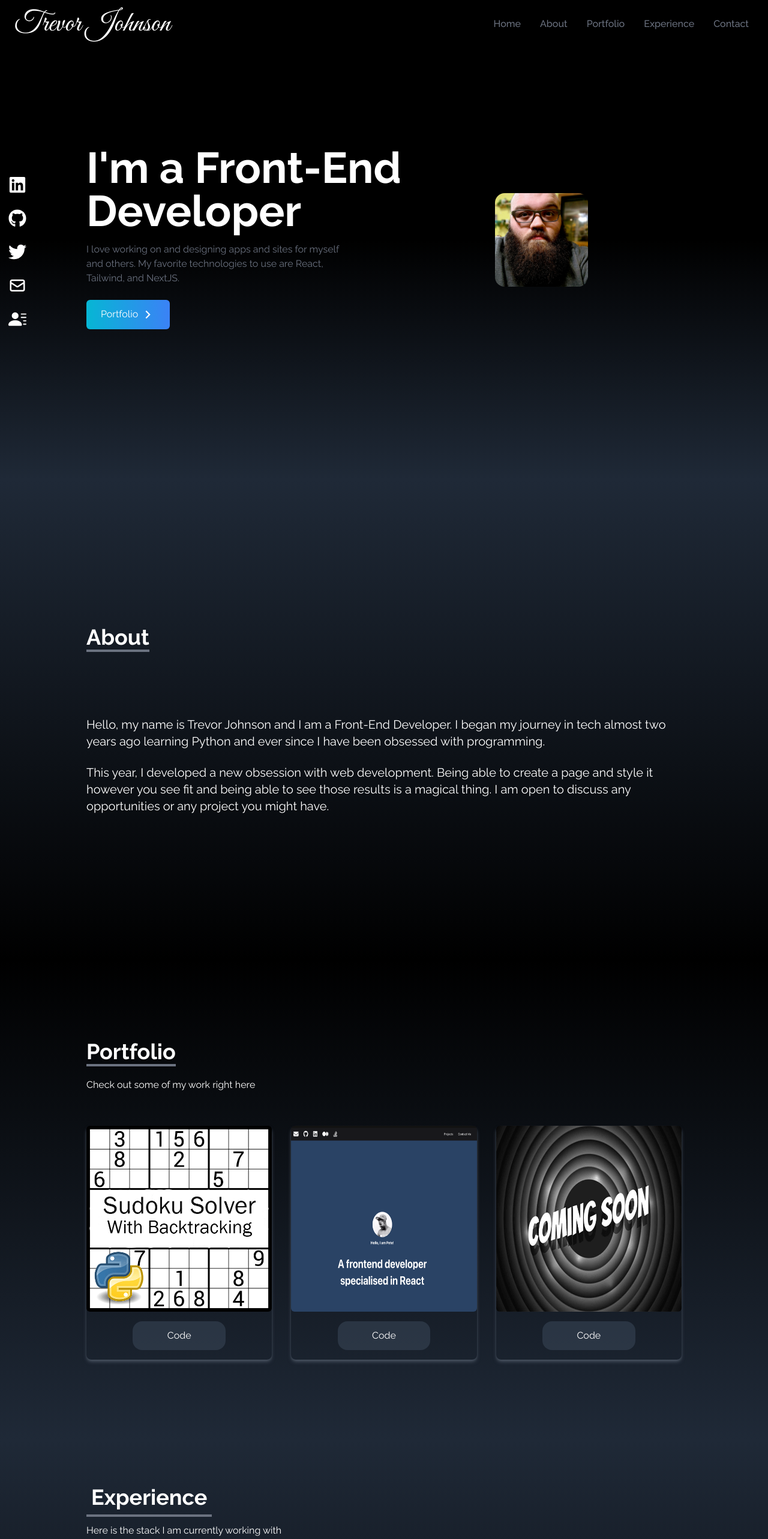
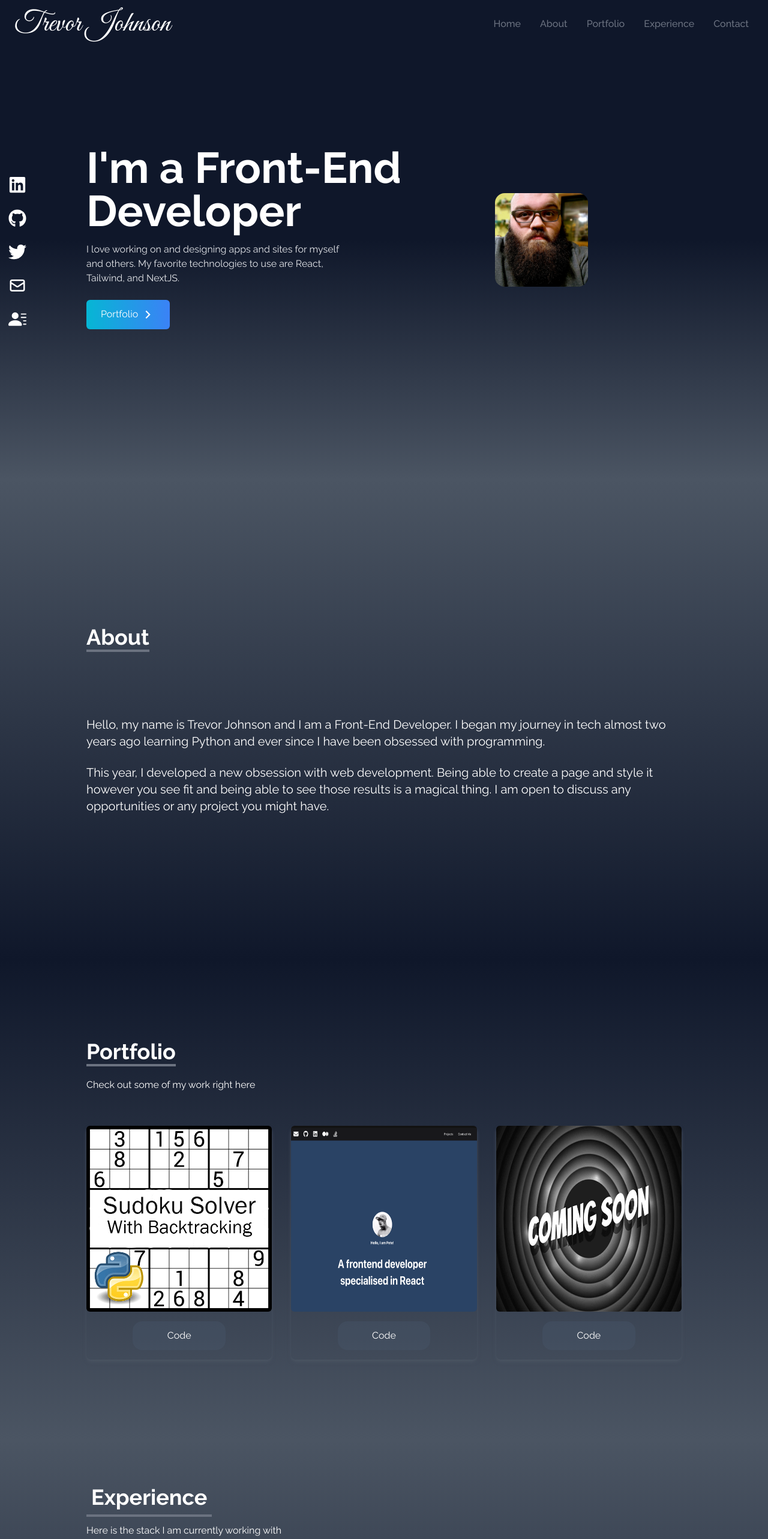
Before and after one commit to tJohnsonAce/myPortfolio, a React (Create React App) app: page / in a window 1280 px wide. Shown: the top 2566 px of the page at 60% size. Built offline with nearby package versions, Linux system fonts and the light colour scheme.

Commit message:
changed colors

```diff
--- a/src/components/About.jsx
+++ b/src/components/About.jsx
@@ -2,7 +2,7 @@ import React from 'react'
 
 const About = () => {
   return (
-    <div name="about" className='w-full h-screen bg-gradient-to-b from-gray-800 to to-black text-white'>
+    <div name="about" className='w-full h-screen bg-gradient-to-b from-gray-600 to to-slate-900 text-white'>
       <div className='max-w-screen-lg p-4 mx-auto flex flex-col justify-center w-full h-full'>
         <div className='pb-8'>
           <p className='text-4xl font-bold inline border-b-4 border-gray-500'>
--- a/src/components/Contact.jsx
+++ b/src/components/Contact.jsx
@@ -2,7 +2,7 @@ import React from 'react'
 
 const Contact = () => {
   return (
-    <div name='contact' className='w-full h-screen bg-gradient-to-b from-black to bg-gray-800 text-white'>
+    <div name='contact' className='w-full h-screen bg-gradient-to-b from-slate-900 to bg-gray-600 text-white'>
       <div className='flex flex-col p-4 justify-center max-w-screen-lg mx-auto h-full'>
         <div className='pb-8'>
           <p className='text-4xl font-bold inline border-b-4 border-gray-500'>
--- a/src/components/Experience.jsx
+++ b/src/components/Experience.jsx
@@ -55,7 +55,7 @@ const Experience = () => {
   ]
 
   return (
-    <div name='experience' className='bg-gradient-to-b from-gray-800 to-black w-full h-screen'>
+    <div name='experience' className='bg-gradient-to-b from-gray-600 to-slate-900 w-full h-screen'>
       <div className='max-w-screen-lg mx-auto p-4 flex flex-col justify-center w-full h-full text-white'>
 
         <div>
--- a/src/components/Home.jsx
+++ b/src/components/Home.jsx
@@ -5,14 +5,14 @@ import { Link } from 'react-scroll'
 
 const Home = () => {
   return (
-    <div name='home' className='h-screen w-full bg-gradient-to-b from-black via-black to-gray-800'>
+    <div name='home' className='h-screen w-full bg-gradient-to-b from-slate-900 via-slate-900 to-gray-600'>
 
       <div className='max-w-screen-lg mx-auto flex flex-col items-center justify-center h-full px-4 md:flex-row'>
         <div className='flex flex-col justify-center h-full'>
           <h2 className='text-4xl sm:text-7xl font-bold text-white'>
             I'm a Front-End Developer
           </h2>
-          <p className='text-gray-500 py-4 max-w-md'>
+          <p className='text-gray-200 py-4 max-w-md'>
             I love working on and designing apps and sites for myself and others. My favorite technologies to use are React, Tailwind, and NextJS.
           </p>
 
--- a/src/components/NavBar.jsx
+++ b/src/components/NavBar.jsx
@@ -29,7 +29,7 @@ const NavBar = () => {
 	]
 
 	return (
-    <div className='flex justify-between items-center w-full h-20 px-4 text-white bg-black fixed'>
+    <div className='flex justify-between items-center w-full h-20 px-4 text-white bg-slate-900 fixed'>
 			<div>
 				<h1 className='text-5xl font-headerName ml-2'>Trevor Johnson</h1>
 			</div>
--- a/src/components/Portfolio.jsx
+++ b/src/components/Portfolio.jsx
@@ -26,7 +26,7 @@ const Portfolio = () => {
   return (
     <div
       name="portfolio"
-      className="bg-gradient-to-b from-black to-gray-800 w-full text-white md:h-screen"
+      className="bg-gradient-to-b from-slate-900 to-gray-600 w-full text-white md:h-screen"
     >
       <div className="max-w-screen-lg p-4 mx-auto flex flex-col justify-center w-full h-full">
         <div className="pb-8">
```
Also changed, not shown: 1 other file (tests, documents, lock files or other folders).
